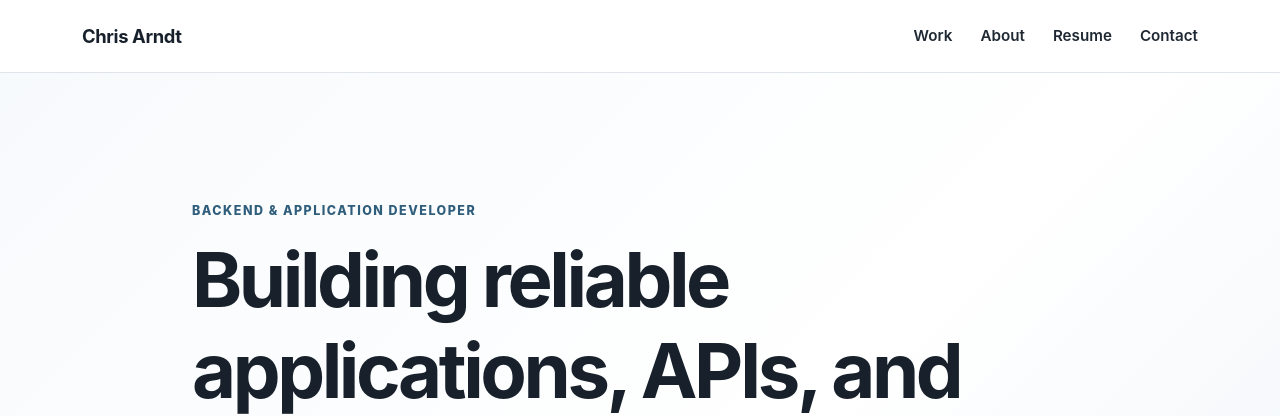
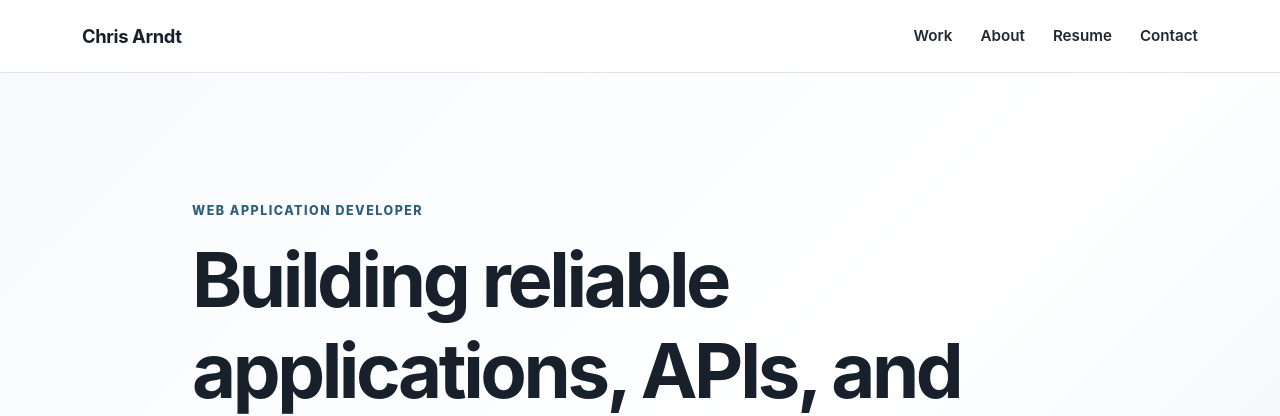
Before and after one commit to Chrisgo-75/chrisgo-75.github.io, a Jekyll site: the page built from index.html, in a window 1280 px wide and 900 px high. Shown: the top 416 px of the window. Built offline with Jekyll 4.4.1, drawn with Linux system fonts in a browser that asks for light colours.

Commit message:
Replaced backend with web.

```diff
--- a/about.html
+++ b/about.html
@@ -18,7 +18,7 @@ permalink: /about/
 
     <div class="about-intro">
       <p>
-        I'm Chris Arndt, a backend and application developer with
+        I'm Chris Arndt, a web application developer with
         professional experience building and
         supporting software at the University of Wisconsin–Madison's
         College of Agricultural and Life Sciences since 2011.
--- a/index.html
+++ b/index.html
@@ -8,7 +8,7 @@ title: Home
 ========================================================= -->
 <section class="home-hero">
   <div class="container home-hero-inner">
-    <p class="home-eyebrow">Backend &amp; Application Developer</p>
+    <p class="home-eyebrow">Web Application Developer</p>
 
     <h1>
       Building reliable applications,
```
